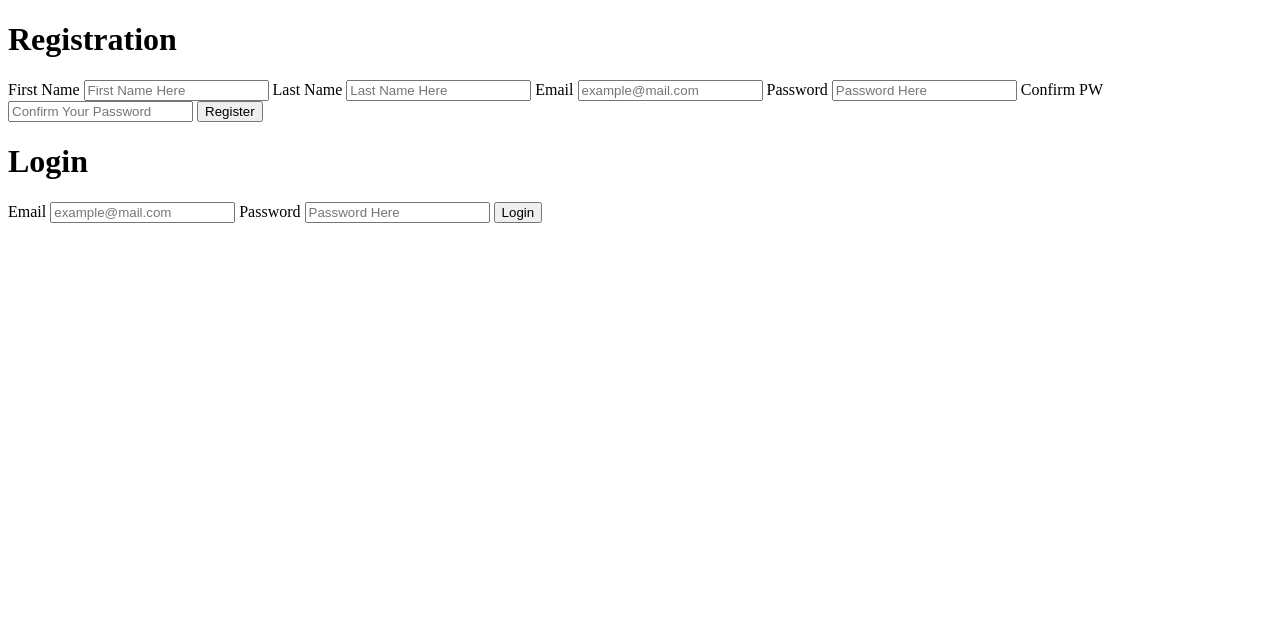
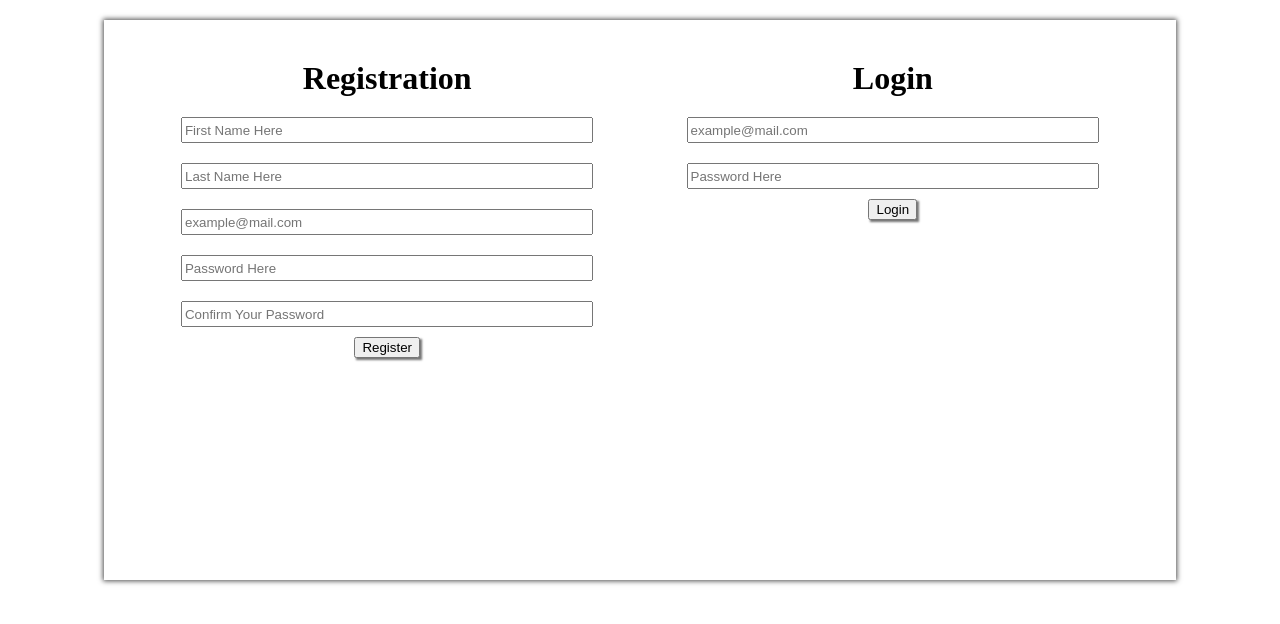
Before and after one commit to Sunnuke/Login_Registration, a Django app: page / in a window 1280 px wide. Shown: the top 624 px of the page. Run offline with Django 3.2, Linux system fonts and the light colour scheme.

Commit message:
Added CSS to templates

```diff
--- /dev/null
+++ b/Login_Registration_Pro/app_LR/static/style.css
@@ -0,0 +1,38 @@
+
+/*Body Box */
+#Box{
+    padding: 30px;
+    box-shadow: 0px 0px 5px 1px rgb(78, 78, 78);
+    width: 80%;
+    height: 500px;
+    margin: 20px auto;
+    display: flex;
+    justify-content: space-between;
+}
+
+/* Register Box */
+.regBox{
+    text-align: center;
+    /* border: 1px solid black; */
+    width: 50%;
+}
+
+
+/* Login Box */
+.logBox{
+    text-align: center;
+    /* border: 1px solid black; */
+    width: 50%;
+}
+
+h1{
+    margin: 10px;
+}
+input{
+    margin: 10px;
+    height: 20px;
+    width: 80%;
+}
+button{
+    box-shadow: 2px 2px 2px rgb(116, 116, 116);
+}
--- /dev/null
+++ b/Login_Registration_Pro/app_LR/static/success.css
@@ -0,0 +1,6 @@
+#Box{
+    padding: 30px;
+    box-shadow: 0px 0px 5px 1px rgb(78, 78, 78);
+    width: 80%;
+    margin: 20px auto;
+}
--- a/Login_Registration_Pro/app_LR/templates/index.html
+++ b/Login_Registration_Pro/app_LR/templates/index.html
@@ -4,6 +4,8 @@
     <meta charset="UTF-8">
     <meta name="viewport" content="width=device-width, initial-scale=1.0">
     <title>LOGIN/REGISTER</title>
+    {% load static %}
+    <link rel="stylesheet" type="text/css" href="{% static 'style.css' %}">
 </head>
 <body>
     <div id="Box">
@@ -18,17 +20,12 @@
             {% endif %}
             <form action="/Register" method="POST">
                 {% csrf_token %}
-                <label for="fname">First Name</label>
                 <input type="text" name="fname" id="fname" placeholder="First Name Here" required>
-                <label for="lname">Last Name</label>
                 <input type="text" name="lname" id="lname" placeholder="Last Name Here" required>
-                <label for="email">Email</label>
                 <input type="email" name="email" id="email" placeholder="example@mail.com" required>
-                <label for="password">Password</label>
                 <input type="password" name="password" id="password" placeholder="Password Here" required>
-                <label for="conpw">Confirm PW</label>
                 <input type="password" name="conpw" id="conpw" placeholder="Confirm Your Password" required>
-                <button type="submit">Register</button>
+                <br><button type="submit">Register</button>
             </form>
         </div>
         <div class="logBox">
@@ -42,11 +39,9 @@
             {% endif %}
             <form action="/Login" method="POST">
                 {% csrf_token %}
-                <label for="email">Email</label>
                 <input type="email" name="email" id="email" placeholder="example@mail.com" required>
-                <label for="password">Password</label>
                 <input type="password" name="password" id="password" placeholder="Password Here" required>
-                <button type="submit">Login</button>
+                <br><button type="submit">Login</button>
             </form>
         </div>
     </div>
```
Also changed, not shown: Login_Registration_Pro/app_LR/templates/success.html (+6 -3 lines), Login_Registration_Pro/db.sqlite3.
